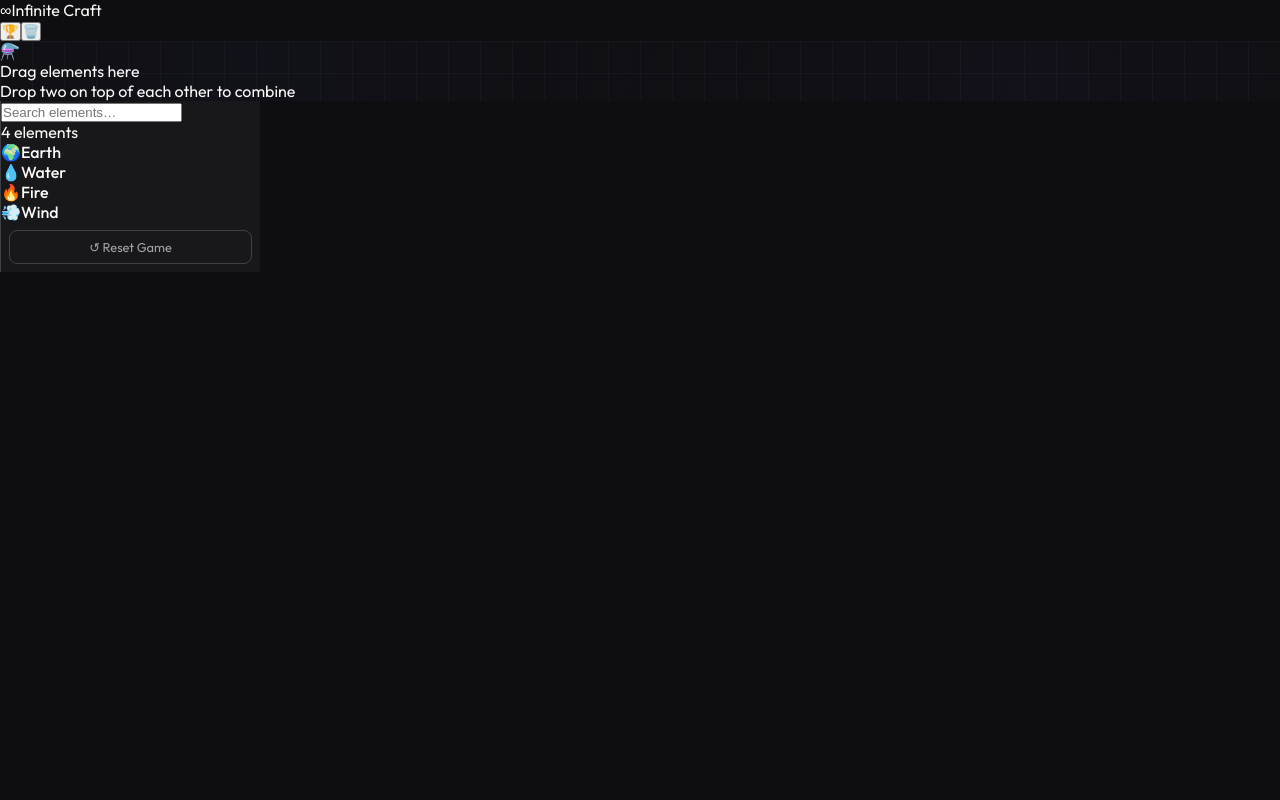
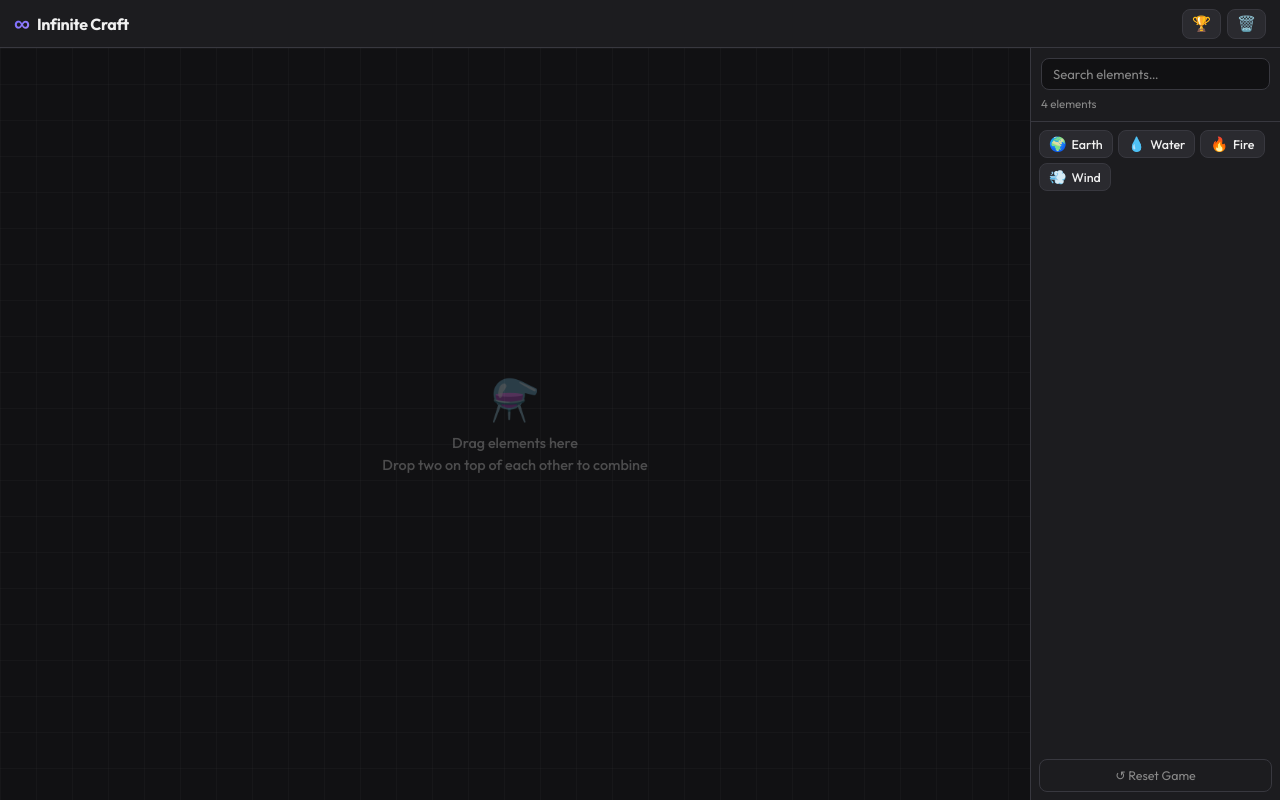
Before and after one commit to nikhilgurjar7605-collab/infinite-craft-webapp, a React (Vite) app: page / in a window 1280 px wide. Built offline with nearby package versions, Linux system fonts and the light colour scheme.

Commit message:
Update index.css

```diff
--- a/src/index.css
+++ b/src/index.css
@@ -3,170 +3,133 @@
 *, *::before, *::after { box-sizing: border-box; margin: 0; padding: 0; }
 
 :root {
-  --bg: #0e0e10;
-  --surface: #18181b;
-  --surface2: #27272a;
-  --border: #3f3f46;
-  --text: #fafafa;
-  --text-muted: #a1a1aa;
-  --accent: #6366f1;
-  --accent2: #8b5cf6;
-  --gold: #f59e0b;
-  --green: #22c55e;
-  --red: #ef4444;
-  --glow: rgba(99,102,241,0.3);
+  --bg: #111113;
+  --surface: #1c1c1f;
+  --surface2: #2a2a2f;
+  --border: #38383f;
+  --text: #f0f0f0;
+  --muted: #888;
+  --accent: #6c63ff;
+  --gold: #f5a623;
+  --green: #3ecf8e;
+  --red: #f44;
 }
 
-html, body { height: 100%; overflow: hidden; }
+html, body, #root { height: 100%; overflow: hidden; }
 
 body {
   font-family: 'Outfit', sans-serif;
   background: var(--bg);
   color: var(--text);
   user-select: none;
+  -webkit-user-select: none;
 }
 
-.app {
-  display: flex;
-  flex-direction: column;
-  height: 100vh;
-  overflow: hidden;
-}
+.app { display: flex; flex-direction: column; height: 100vh; }
 
-/* HEADER */
-.header {
+/* ── HEADER ── */
+.hdr {
   display: flex;
   align-items: center;
   justify-content: space-between;
-  padding: 10px 16px;
+  padding: 8px 14px;
   background: var(--surface);
   border-bottom: 1px solid var(--border);
   flex-shrink: 0;
-  z-index: 10;
+  height: 48px;
 }
-
-.logo {
-  display: flex;
-  align-items: center;
-  gap: 8px;
-  font-size: 1.1rem;
-  font-weight: 700;
-  letter-spacing: -0.02em;
-}
-
-.logo-inf {
-  font-size: 1.5rem;
-  background: linear-gradient(135deg, var(--accent), var(--accent2));
+.hdr-logo { display: flex; align-items: center; gap: 7px; }
+.hdr-inf {
+  font-size: 1.4rem;
+  font-weight: 800;
+  background: linear-gradient(135deg, #6c63ff, #a78bfa);
   -webkit-background-clip: text;
   -webkit-text-fill-color: transparent;
   background-clip: text;
   line-height: 1;
 }
-
-.header-right {
-  display: flex;
-  align-items: center;
-  gap: 8px;
+.hdr-title { font-size: 1rem; font-weight: 700; letter-spacing: -0.02em; }
+.hdr-right { display: flex; align-items: center; gap: 6px; }
+.mixing-badge {
+  font-size: 0.85rem;
+  padding: 2px 8px;
+  background: rgba(108,99,255,0.15);
+  border: 1px solid var(--accent);
+  border-radius: 99px;
+  animation: blink 0.8s infinite;
 }
-
-.combining-pill {
-  font-size: 0.75rem;
-  padding: 4px 10px;
-  background: rgba(99,102,241,0.15);
-  border: 1px solid var(--accent);
-  border-radius: 999px;
-  color: #a5b4fc;
-  animation: pulse 1s infinite;
-}
-
-@keyframes pulse { 0%,100% { opacity: 1; } 50% { opacity: 0.5; } }
-
-.icon-btn {
+@keyframes blink { 0%,100%{opacity:1} 50%{opacity:.4} }
+.hdr-btn {
   background: var(--surface2);
   border: 1px solid var(--border);
   border-radius: 8px;
-  padding: 6px 10px;
+  padding: 5px 9px;
   cursor: pointer;
-  font-size: 1rem;
+  font-size: 0.95rem;
   color: var(--text);
-  transition: all 0.15s;
+  transition: all .15s;
 }
-.icon-btn:hover { background: var(--border); transform: scale(1.05); }
-
-.user-pill {
-  font-size: 0.75rem;
-  padding: 4px 10px;
+.hdr-btn:hover { border-color: var(--accent); transform: scale(1.08); }
+.tg-user {
+  font-size: 0.72rem;
+  padding: 3px 8px;
   background: var(--surface2);
   border: 1px solid var(--border);
-  border-radius: 999px;
-  color: var(--text-muted);
+  border-radius: 99px;
+  color: var(--muted);
+  max-width: 100px;
+  overflow: hidden;
+  text-overflow: ellipsis;
+  white-space: nowrap;
 }
 
-/* LAYOUT */
-.game-layout {
-  display: flex;
-  flex: 1;
-  overflow: hidden;
-}
+/* ── LAYOUT ── */
+.layout { display: flex; flex: 1; overflow: hidden; }
 
-/* CANVAS */
+/* ── CANVAS ── */
 .canvas {
   flex: 1;
   position: relative;
   overflow: hidden;
   background: var(--bg);
   background-image:
-    radial-gradient(circle at 20% 20%, rgba(99,102,241,0.04) 0%, transparent 50%),
-    radial-gradient(circle at 80% 80%, rgba(139,92,246,0.04) 0%, transparent 50%),
-    linear-gradient(rgba(63,63,70,0.15) 1px, transparent 1px),
-    linear-gradient(90deg, rgba(63,63,70,0.15) 1px, transparent 1px);
-  background-size: 100% 100%, 100% 100%, 32px 32px, 32px 32px;
+    linear-gradient(rgba(255,255,255,0.025) 1px, transparent 1px),
+    linear-gradient(90deg, rgba(255,255,255,0.025) 1px, transparent 1px);
+  background-size: 36px 36px;
   cursor: default;
 }
-
-.canvas-empty {
-  position: absolute;
-  top: 50%;
-  left: 50%;
+.canvas-hint {
+  position: absolute; top: 50%; left: 50%;
   transform: translate(-50%, -50%);
-  text-align: center;
-  color: var(--text-muted);
+  text-align: center; color: var(--muted);
   pointer-events: none;
 }
+.canvas-hint-icon { font-size: 2.5rem; margin-bottom: 10px; opacity: .3; }
+.canvas-hint p { font-size: .9rem; opacity: .5; font-weight: 500; }
+.canvas-hint-sub { font-size: .75rem; margin-top: 4px; opacity: .3; }
 
-.canvas-empty-icon { font-size: 3rem; margin-bottom: 12px; opacity: 0.4; }
-.canvas-empty p { font-size: 1rem; font-weight: 500; opacity: 0.6; }
-.canvas-empty-sub { font-size: 0.8rem; margin-top: 4px; opacity: 0.4; }
-
-.canvas-item {
+.c-item {
   position: absolute;
   display: flex;
   align-items: center;
   gap: 6px;
-  padding: 6px 12px;
+  padding: 5px 11px 5px 8px;
   background: var(--surface);
   border: 1px solid var(--border);
   border-radius: 10px;
   cursor: grab;
   white-space: nowrap;
-  transition: box-shadow 0.15s, border-color 0.15s;
+  transition: box-shadow .15s, border-color .15s;
   z-index: 5;
-  backdrop-filter: blur(4px);
 }
+.c-item:hover { border-color: var(--accent); box-shadow: 0 0 10px rgba(108,99,255,.25); }
+.c-item:active { cursor: grabbing; }
+.c-emoji { font-size: 1rem; line-height: 1; }
+.c-name { font-size: .78rem; font-weight: 500; }
 
-.canvas-item:hover {
-  border-color: var(--accent);
-  box-shadow: 0 0 12px var(--glow);
-}
-
-.canvas-item:active { cursor: grabbing; }
-
-.ci-emoji { font-size: 1.1rem; }
-.ci-name { font-size: 0.8rem; font-weight: 500; color: var(--text); }
-
-/* SIDEBAR */
+/* ── SIDEBAR ── */
 .sidebar {
-  width: 260px;
+  width: 250px;
   flex-shrink: 0;
   background: var(--surface);
   border-left: 1px solid var(--border);
@@ -174,94 +137,63 @@
   flex-direction: column;
   overflow: hidden;
 }
-
-.sidebar-top {
-  padding: 12px;
+.sb-top {
+  padding: 10px;
   border-bottom: 1px solid var(--border);
   flex-shrink: 0;
 }
-
-.search-box {
+.sb-search {
   width: 100%;
   background: var(--bg);
   border: 1px solid var(--border);
   border-radius: 8px;
-  padding: 8px 12px;
+  padding: 7px 11px;
   color: var(--text);
   font-family: inherit;
-  font-size: 0.85rem;
+  font-size: .82rem;
   outline: none;
-  transition: border-color 0.15s;
+  transition: border-color .15s;
 }
-.search-box:focus { border-color: var(--accent); }
-.search-box::placeholder { color: var(--text-muted); }
-
-.sidebar-meta {
+.sb-search:focus { border-color: var(--accent); }
+.sb-search::placeholder { color: var(--muted); }
+.sb-meta {
+  margin-top: 6px;
+  font-size: .72rem;
+  color: var(--muted);
   display: flex;
   justify-content: space-between;
-  align-items: center;
-  margin-top: 8px;
-  font-size: 0.75rem;
-  color: var(--text-muted);
 }
-
-.sort-btn {
-  background: var(--surface2);
-  border: 1px solid var(--border);
-  border-radius: 6px;
-  padding: 2px 8px;
-  color: var(--text-muted);
-  font-size: 0.7rem;
-  cursor: pointer;
-  font-family: inherit;
-  transition: all 0.15s;
-}
-.sort-btn:hover { color: var(--text); border-color: var(--accent); }
-
-.sidebar-list {
+.sb-list {
   flex: 1;
   overflow-y: auto;
   padding: 8px;
   display: flex;
   flex-wrap: wrap;
-  gap: 6px;
+  gap: 5px;
   align-content: flex-start;
 }
+.sb-list::-webkit-scrollbar { width: 3px; }
+.sb-list::-webkit-scrollbar-thumb { background: var(--border); border-radius: 2px; }
 
-.sidebar-list::-webkit-scrollbar { width: 4px; }
-.sidebar-list::-webkit-scrollbar-track { background: transparent; }
-.sidebar-list::-webkit-scrollbar-thumb { background: var(--border); border-radius: 2px; }
-
-.elem-chip {
+.chip {
   display: inline-flex;
   align-items: center;
   gap: 5px;
-  padding: 5px 10px;
+  padding: 4px 9px;
   background: var(--surface2);
   border: 1px solid var(--border);
   border-radius: 8px;
   cursor: grab;
-  font-size: 0.8rem;
-  transition: all 0.15s;
+  font-size: .78rem;
+  transition: all .12s;
   max-width: 100%;
 }
-
-.elem-chip:hover {
-  border-color: var(--accent);
-  background: rgba(99,102,241,0.1);
-  transform: translateY(-1px);
-}
-
-.elem-chip:active { cursor: grabbing; }
-
-.elem-first {
-  border-color: var(--gold);
-  background: rgba(245,158,11,0.08);
-}
-
-.chip-emoji { font-size: 0.9rem; }
+.chip:hover { border-color: var(--accent); background: rgba(108,99,255,.1); transform: translateY(-1px); }
+.chip:active { cursor: grabbing; }
+.chip-first { border-color: var(--gold) !important; background: rgba(245,166,35,.07) !important; }
+.chip-em { font-size: .88rem; flex-shrink: 0; }
 .chip-name { font-weight: 500; overflow: hidden; text-overflow: ellipsis; white-space: nowrap; }
-.chip-star { color: var(--gold); font-size: 0.65rem; }
+.chip-star { color: var(--gold); font-size: .6rem; flex-shrink: 0; }
 
 .reset-btn {
   margin: 8px;
@@ -269,113 +201,81 @@
   background: transparent;
   border: 1px solid var(--border);
   border-radius: 8px;
-  color: var(--text-muted);
+  color: var(--muted);
   font-family: inherit;
-  font-size: 0.8rem;
+  font-size: .78rem;
   cursor: pointer;
-  transition: all 0.15s;
+  transition: all .15s;
+  flex-shrink: 0;
 }
 .reset-btn:hover { border-color: var(--red); color: var(--red); }
 
-/* NOTIFICATION */
-.notification {
+/* ── TOAST ── */
+.toast {
   position: fixed;
-  top: 60px;
-  left: 50%;
+  top: 56px; left: 50%;
   transform: translateX(-50%);
-  padding: 10px 20px;
+  padding: 9px 18px;
   border-radius: 10px;
-  font-size: 0.9rem;
-  font-weight: 500;
-  z-index: 100;
-  animation: slideDown 0.3s ease;
+  font-size: .85rem;
+  font-weight: 600;
+  z-index: 200;
   white-space: nowrap;
   pointer-events: none;
+  animation: fadeIn .25s ease;
 }
+@keyframes fadeIn { from { opacity:0; transform:translateX(-50%) translateY(-8px); } to { opacity:1; transform:translateX(-50%) translateY(0); } }
+.toast-info { background: var(--surface2); border: 1px solid var(--border); }
+.toast-new { background: rgba(108,99,255,.2); border: 1px solid var(--accent); color: #c4b5fd; }
+.toast-first { background: rgba(245,166,35,.2); border: 1px solid var(--gold); color: var(--gold); }
+.toast-error { background: rgba(255,68,68,.15); border: 1px solid var(--red); color: #fca5a5; }
 
-@keyframes slideDown {
-  from { opacity: 0; transform: translateX(-50%) translateY(-10px); }
-  to { opacity: 1; transform: translateX(-50%) translateY(0); }
+/* ── MODAL ── */
+.overlay {
+  position: fixed; inset: 0;
+  background: rgba(0,0,0,.65);
+  backdrop-filter: blur(6px);
+  z-index: 100;
+  display: flex; align-items: center; justify-content: center;
 }
-
-.notif-info { background: var(--surface2); border: 1px solid var(--border); color: var(--text); }
-.notif-new { background: rgba(99,102,241,0.2); border: 1px solid var(--accent); color: #a5b4fc; }
-.notif-first { background: rgba(245,158,11,0.2); border: 1px solid var(--gold); color: var(--gold); }
-.notif-error { background: rgba(239,68,68,0.2); border: 1px solid var(--red); color: #fca5a5; }
-
-/* MODAL */
-.overlay {
-  position: fixed;
-  inset: 0;
-  background: rgba(0,0,0,0.7);
-  backdrop-filter: blur(4px);
-  z-index: 50;
-  display: flex;
-  align-items: center;
-  justify-content: center;
-}
-
 .modal {
   background: var(--surface);
   border: 1px solid var(--border);
   border-radius: 16px;
-  width: 340px;
-  max-width: 90vw;
+  width: 320px; max-width: 90vw;
   overflow: hidden;
 }
-
-.modal-head {
-  display: flex;
-  justify-content: space-between;
-  align-items: center;
-  padding: 16px 20px;
+.modal-hd {
+  display: flex; justify-content: space-between; align-items: center;
+  padding: 14px 18px;
   border-bottom: 1px solid var(--border);
 }
-
-.modal-head h2 { font-size: 1rem; font-weight: 700; }
-
+.modal-hd h2 { font-size: .95rem; font-weight: 700; }
 .close-btn {
-  background: var(--surface2);
-  border: 1px solid var(--border);
-  border-radius: 6px;
-  width: 28px; height: 28px;
-  cursor: pointer;
-  color: var(--text-muted);
-  font-size: 0.8rem;
+  background: var(--surface2); border: 1px solid var(--border);
+  border-radius: 6px; width: 26px; height: 26px;
+  cursor: pointer; color: var(--muted); font-size: .75rem;
   display: flex; align-items: center; justify-content: center;
-  transition: all 0.15s;
+  transition: all .15s;
 }
 .close-btn:hover { color: var(--text); border-color: var(--accent); }
-
-.lb-empty {
-  padding: 32px 20px;
-  text-align: center;
-  color: var(--text-muted);
-  font-size: 0.9rem;
-}
-
-.lb-list { padding: 8px; }
-
+.lb-empty { padding: 28px 18px; text-align: center; color: var(--muted); font-size: .85rem; }
+.lb-list { padding: 6px; }
 .lb-row {
-  display: flex;
-  align-items: center;
-  gap: 12px;
-  padding: 10px 12px;
-  border-radius: 8px;
-  margin-bottom: 4px;
-  transition: background 0.15s;
+  display: flex; align-items: center; gap: 10px;
+  padding: 9px 11px; border-radius: 8px; margin-bottom: 3px;
 }
 .lb-row:hover { background: var(--surface2); }
-.rank-0 { background: rgba(245,158,11,0.08); }
-.rank-1 { background: rgba(156,163,175,0.06); }
-.rank-2 { background: rgba(180,83,9,0.06); }
+.lb-top0 { background: rgba(245,166,35,.07); }
+.lb-top1 { background: rgba(160,160,160,.05); }
+.lb-top2 { background: rgba(180,90,0,.05); }
+.lb-pos { font-size: 1rem; width: 28px; }
+.lb-user { flex: 1; font-size: .82rem; font-weight: 500; }
+.lb-cnt { font-size: .75rem; color: var(--muted); }
 
-.lb-pos { font-size: 1.1rem; width: 30px; }
-.lb-user { flex: 1; font-size: 0.85rem; font-weight: 500; }
-.lb-score { font-size: 0.8rem; color: var(--text-muted); }
-
-/* Mobile adjustments */
-@media (max-width: 600px) {
-  .sidebar { width: 200px; }
-  .logo span:last-child { display: none; }
+/* ── MOBILE ── */
+@media (max-width: 580px) {
+  .sidebar { width: 185px; }
+  .hdr-title { display: none; }
+  .chip { font-size: .72rem; padding: 3px 7px; }
 }
```
